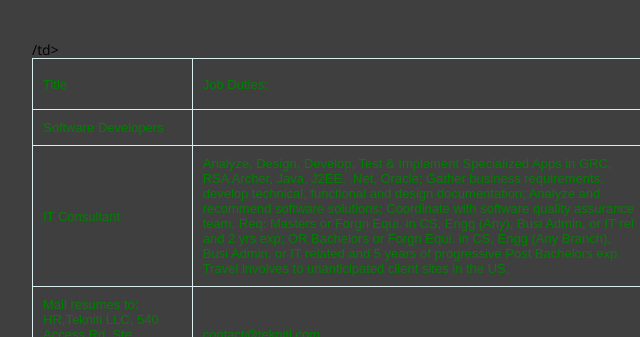
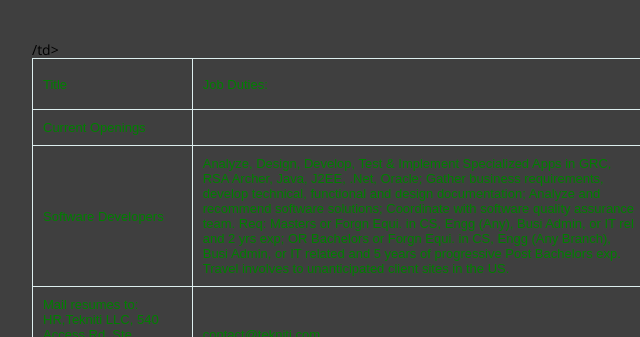
Before and after one commit to pulijalahari/tekniti, a plain HTML site: page index.html in a window 1280 px wide. Shown: the part 5588-5925 px from the top of the page, 118-758 px from the left. Drawn offline with nearby package versions, Linux system fonts and the light colour scheme; some packages are replaced by stand-ins of ours; a script that the page names is missing.

Commit message:
Update index.html

```diff
--- a/index.html
+++ b/index.html
@@ -175,9 +175,9 @@
 					<table class="zui-table zui-table-highlight-all">
 					<tr><td>Title</td><td>Job Duties:</td><td>Requirements</td><td>Apply</td><td>Posted Date</td></tr>
 					<tr>
+					<td>Current Openings</td>
+					<td><tr>
 					<td>Software Developers</td>
-					<td><tr>
-					<td>IT Consultant</td>
 					<td>Analyze, Design, Develop, Test & Implement Specialized Apps in GRC, RSA Archer, Java, J2EE, .Net, Oracle; Gather business requirements, develop technical, functional and design documentation; Analyze and recommend software solutions; Coordinate with software quality assurance team. Req:  Masters or Forgn Equi. in CS, Engg (Any), Busi Admin, or IT rel and 2 yrs exp; OR Bachelors or Forgn Equi. in CS, Engg (Any Branch), Busi Admin, or IT related and 5 years of progressive Post Bachelors exp. Travel involves to unanticipated client sites in the US.</td>
 					<td>Mail resumes to: HR,Tekniti LLC, 540 Access Rd, Ste #123,Cumming, GA - 30041, U.S.A. EOE.</td>
 					<td>contact@tekniti.com</td>
```
